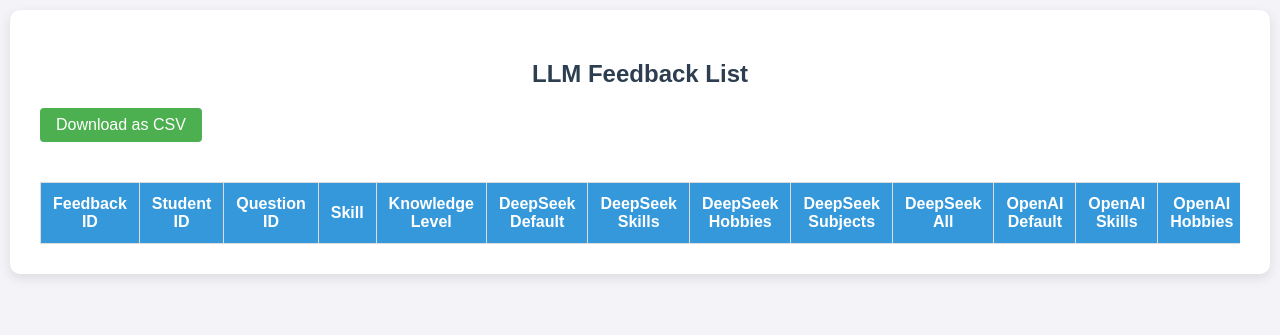
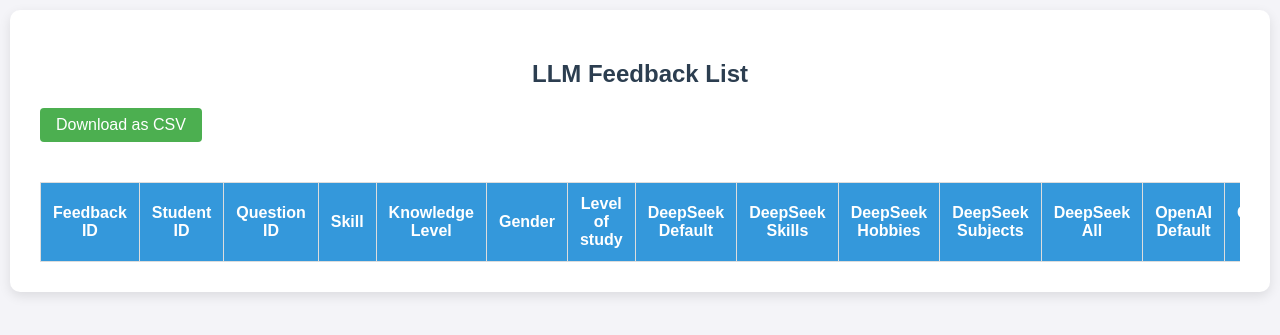
Before and after one commit to Xiaosong50/LLM_research, a Flask app: template Survey_openai/templates/feedback.html in a window 1280 px wide. Shown: the top 335 px of the page. Run offline with Flask 3, Linux system fonts and the light colour scheme; the template is opened without the code that fills it, so the values that code supplies are empty.

Commit message:
add gender and level of study

```diff
--- a/Survey_deepseek/app.py
+++ b/Survey_deepseek/app.py
@@ -231,7 +231,7 @@
     cursor = conn.cursor(dictionary=True)
 
     cursor.execute("""
-        SELECT f.*,
+        SELECT f.*, a.gender, a.level_of_study,
                CASE f.question_id
                    WHEN 1 THEN 'java_programming'
                    WHEN 2 THEN 'SQL'
@@ -269,7 +269,7 @@
 
     # 跟 feedback 页面一样的查询，带上 Skill 和 Knowledge Level
     cursor.execute("""
-        SELECT f.*,
+        SELECT f.*, a.gender, a.level_of_study,
                CASE f.question_id
                    WHEN 1 THEN 'java_programming'
                    WHEN 2 THEN 'SQL'
@@ -303,9 +303,9 @@
     # CSV列名
     header = [
         'Feedback ID', 'Student ID', 'Question ID',
-        'Skill', 'Knowledge Level',
+        'Skill', 'Knowledge Level', 'Gender','Level of study',
         'Deepseek Default', 'Deepseek Skills', 'Deepseek Hobbies', 'Deepseek Subjectsnk', 'Deepseek All',
-        'deepseek Default','deepseek Skills', 'deepseek Hobbies', 'deepseek Subjectsnk', 'deepseek All'
+        'OpenAI Default','OpenAI Skills', 'OpenAI Hobbies', 'OpenAI Subjectsnk', 'OpenAI All'
     ]
     writer.writerow(header)
 
@@ -316,16 +316,18 @@
             row['question_id'],
             row['skill_name'] if row['question_id'] <= 6 else '-',
             row['knowledge_level'] if row['question_id'] <= 6 else '-',
+            row['gender'],
+            row['level_of_study'],
             row['deepseek_default_rank'],
             row['deepseek_skills_rank'],
             row['deepseek_hobbies_rank'],
             row['deepseek_subjects_rank'],
             row['deepseek_all_rank'],
-            row['deepseek_default_rank'],
-            row['deepseek_skills_rank'],
-            row['deepseek_hobbies_rank'],
-            row['deepseek_subjects_rank'],
-            row['deepseek_all_rank'],
+            row['openai_default_rank'],
+            row['openai_skills_rank'],
+            row['openai_hobbies_rank'],
+            row['openai_subjects_rank'],
+            row['openai_all_rank'],
         ])
 
     output.seek(0)
@@ -337,4 +339,4 @@
 
 if __name__ == '__main__':
     # app.run(debug=True)
-    app.run(host='0.0.0.0', port=3000)
+    app.run(host='0.0.0.0', port=8080)
--- a/Survey_deepseek/templates/feedback.html
+++ b/Survey_deepseek/templates/feedback.html
@@ -62,6 +62,8 @@
             <th>Skill</th> <!-- 新增 -->
             <th>Knowledge Level</th> <!-- 新增 -->
           <!-- <th>Initial Understanding</th> -->
+            <th>Gender</th>
+            <th>Level of study</th>
             <th>DeepSeek Default</th>
             <th>DeepSeek Skills</th>
             <th>DeepSeek Hobbies</th>
@@ -96,6 +98,8 @@
               {% endif %}
             </td>
           <!-- <td>{{ f.initial_understanding }}</td> -->
+            <td>{{ f.gender }}</td>
+            <td>{{ f.level_of_study }}</td>
             <td>{{ f.deepseek_default_rank }}</td>
             <td>{{ f.deepseek_skills_rank }}</td>
             <td>{{ f.deepseek_hobbies_rank }}</td>
--- a/Survey_openai/templates/feedback.html
+++ b/Survey_openai/templates/feedback.html
@@ -62,6 +62,8 @@
             <th>Skill</th> <!-- 新增 -->
             <th>Knowledge Level</th> <!-- 新增 -->
           <!-- <th>Initial Understanding</th> -->
+            <th>Gender</th>
+            <th>Level of study</th>
             <th>DeepSeek Default</th>
             <th>DeepSeek Skills</th>
             <th>DeepSeek Hobbies</th>
@@ -96,6 +98,8 @@
               {% endif %}
             </td>
           <!-- <td>{{ f.initial_understanding }}</td> -->
+            <td>{{ f.gender }}</td>
+            <td>{{ f.level_of_study }}</td>
             <td>{{ f.deepseek_default_rank }}</td>
             <td>{{ f.deepseek_skills_rank }}</td>
             <td>{{ f.deepseek_hobbies_rank }}</td>
```
Also changed, not shown: Survey_openai/app.py (+6 -4 lines).
